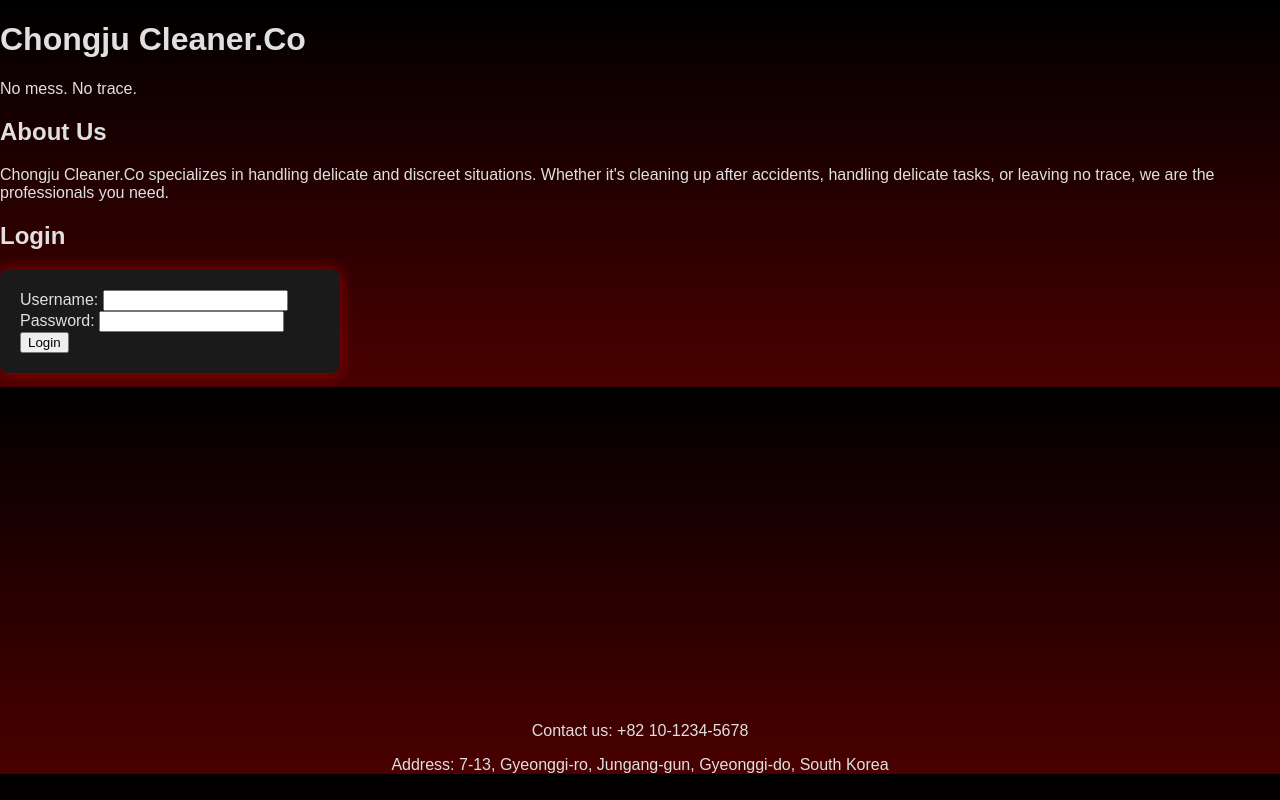
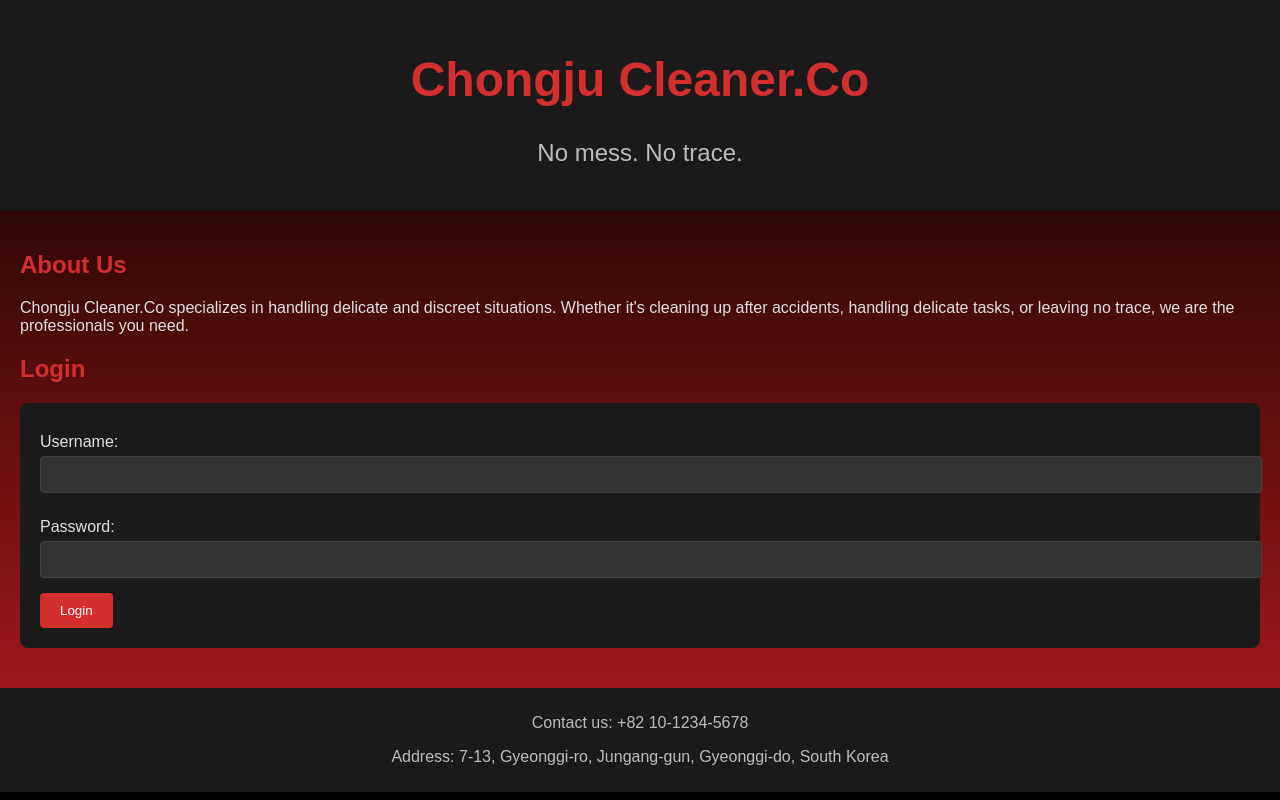
Before and after one commit to Akira-shii/Chongju.cleaner, a plain HTML site: page index.html in a window 1280 px wide. Drawn offline with Linux system fonts and the light colour scheme.

Commit message:
Update style.css

```diff
--- a/style.css
+++ b/style.css
@@ -1,130 +1,76 @@
-/* Styles de base */
 body {
     font-family: Arial, sans-serif;
     margin: 0;
     padding: 0;
-    background: linear-gradient(to bottom, #000000, #4A0000);
+    background: linear-gradient(to bottom, #000000, #B71C1C);
     color: #E0E0E0;
-    overflow: hidden; /* Évite les défilements inattendus */
 }
 
-.container {
-    display: flex;
-    flex-direction: column;
-    align-items: center;
-    justify-content: center;
-    min-height: 100vh;
-    position: relative;
+header {
+    background-color: #1A1A1A;
     text-align: center;
+    padding: 20px;
 }
 
-/* Header (logo et texte principal) */
-.header {
-    text-align: center;
-    margin-bottom: 30px;
+header h1 {
+    color: #D32F2F;
+    font-size: 3em;
 }
 
-.header .logo {
-    width: 150px;
-    height: auto;
-    margin-bottom: 10px;
+header p {
+    font-size: 1.5em;
+    color: #BDBDBD;
 }
 
-.header .title {
-    font-size: 2.5em;
-    color: #E53935;
-    margin: 0;
+main {
+    padding: 20px;
 }
 
-.header .subtitle {
-    font-size: 1.2em;
-    color: #FFCDD2;
-    font-style: italic;
-    margin-top: 5px;
+section {
+    margin-bottom: 20px;
 }
 
-/* Formulaire de connexion */
-#loginForm {
+h2 {
+    color: #D32F2F;
+}
+
+form {
     background: #1A1A1A;
     padding: 20px;
     border-radius: 8px;
-    box-shadow: 0 0 15px rgba(255, 0, 0, 0.5);
-    width: 300px;
 }
 
-.form-label {
-    color: #FFAB91;
-    text-align: left;
+form label {
     display: block;
-    margin-bottom: 5px;
+    margin: 10px 0 5px;
 }
 
-.form-input {
+form input {
     width: 100%;
     padding: 10px;
     margin-bottom: 15px;
-    border: 1px solid #B71C1C;
+    border: 1px solid #444;
     border-radius: 4px;
-    background: #2A2A2A;
+    background: #333;
     color: #FFF;
 }
 
-.form-input::placeholder {
-    color: #888;
-}
-
-.form-button {
+form button {
     background-color: #D32F2F;
     color: #FFF;
     border: none;
     padding: 10px 20px;
     cursor: pointer;
     border-radius: 4px;
-    width: 100%;
-    font-size: 1em;
-    font-weight: bold;
-    transition: background-color 0.3s ease;
 }
 
-.form-button:hover {
+form button:hover {
     background-color: #B71C1C;
 }
 
-/* Message d'erreur */
-#loginMessage {
-    margin-top: 10px;
-    font-size: 0.9em;
+footer {
+    background-color: #1A1A1A;
+    color: #BDBDBD;
+    text-align: center;
+    padding: 10px;
 }
-
-/* Effets de fond */
-.background-effect, .background-effect2 {
-    position: absolute;
-    width: 250px;
-    height: auto;
-    opacity: 0.5;
-}
-
-.background-effect {
-    top: 10%;
-    left: 5%;
-    transform: rotate(10deg);
-}
-
-.background-effect2 {
-    bottom: 10%;
-    right: 5%;
-    transform: rotate(-15deg);
-}
-
-/* Pied de page */
-footer {
-    position: absolute;
-    bottom: 10px;
-    text-align: center;
-    width: 100%;
-}
-
-.footer-text {
-    color: #BDBDBD;
-    font-size: 0.9em;
-}
```
